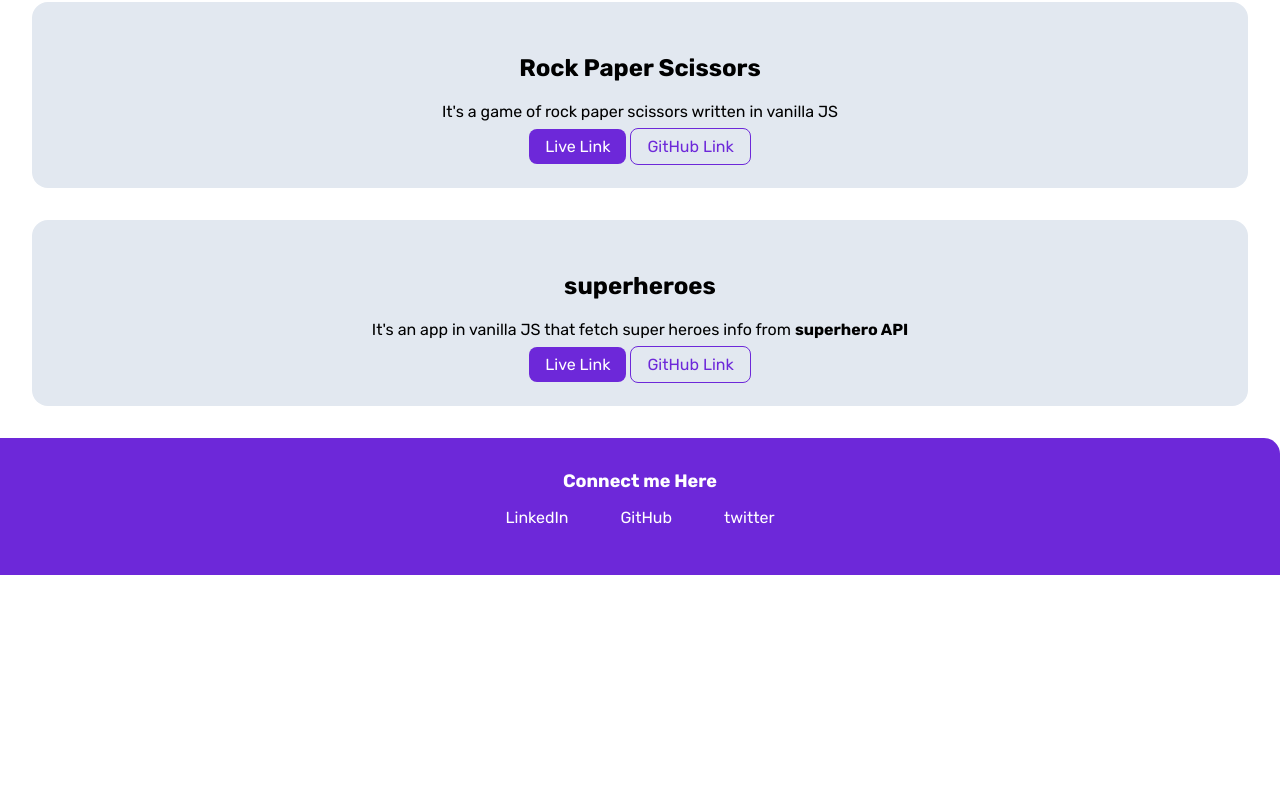
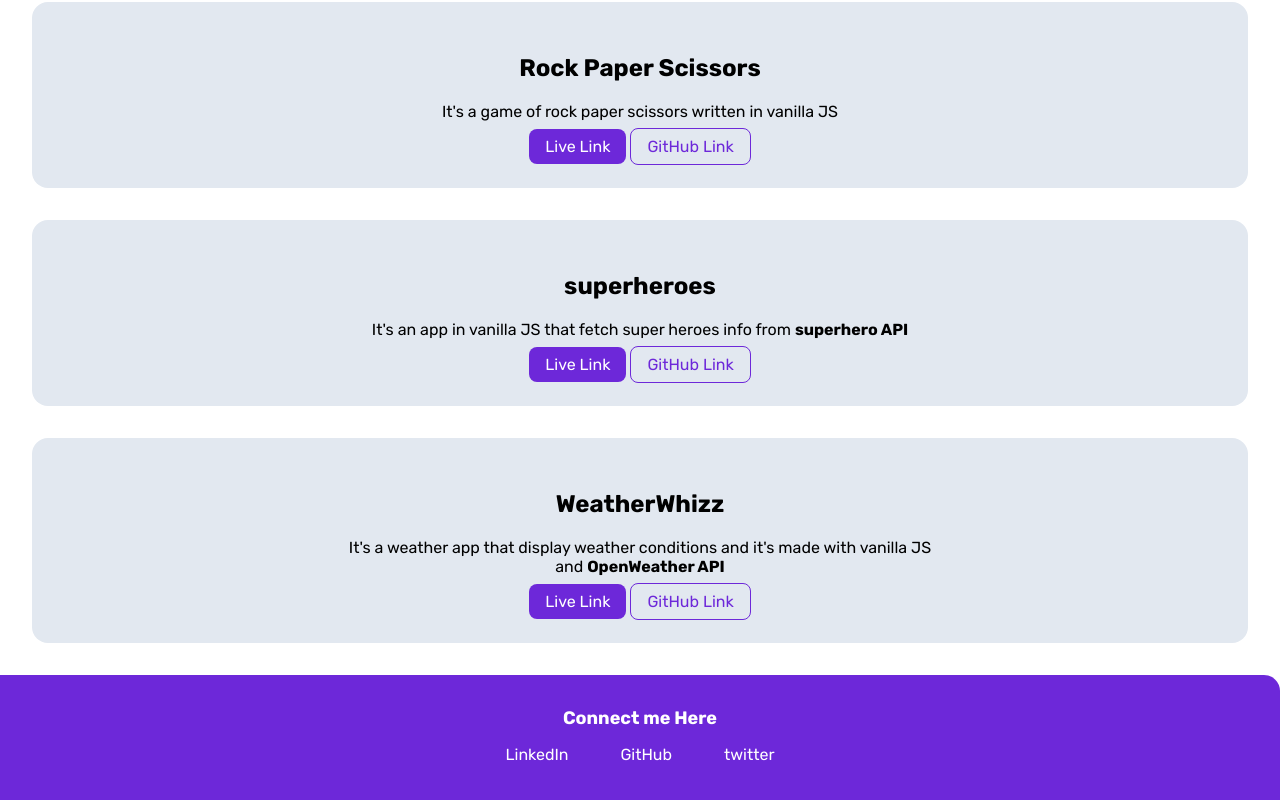
Before and after one commit to Debajit-Paul/Component-library-for-portfolio, a plain HTML site: page projects.html in a window 1280 px wide. Shown: the part 993-1793 px from the top of the page. Before the commit the page ends 1568 px from the top, so only its background shows below. Drawn offline with Linux system fonts and the light colour scheme.

Commit message:
Update: add project

```diff
--- a/projects.html
+++ b/projects.html
@@ -69,6 +69,16 @@
     </section>
 
 
+    <section class="section ow">
+        <div class="container container-center">
+        <h1>WeatherWhizz</h1>
+
+        <p>It's a weather app that display weather conditions and it's made with vanilla JS and <strong>OpenWeather API</strong> </p></div>
+        <a class="link link-primary" href="https://weatherwhizz.netlify.app/">Live Link</a>
+        <a class="link link-secondary" href="https://github.com/Debajit-Paul/weather-app">GitHub Link</a>
+    </section>
+
+
     <footer class="footer">
         <div class="footer-header">Connect me Here</div>
         <ul class="list-non-bullet social-links">
```
